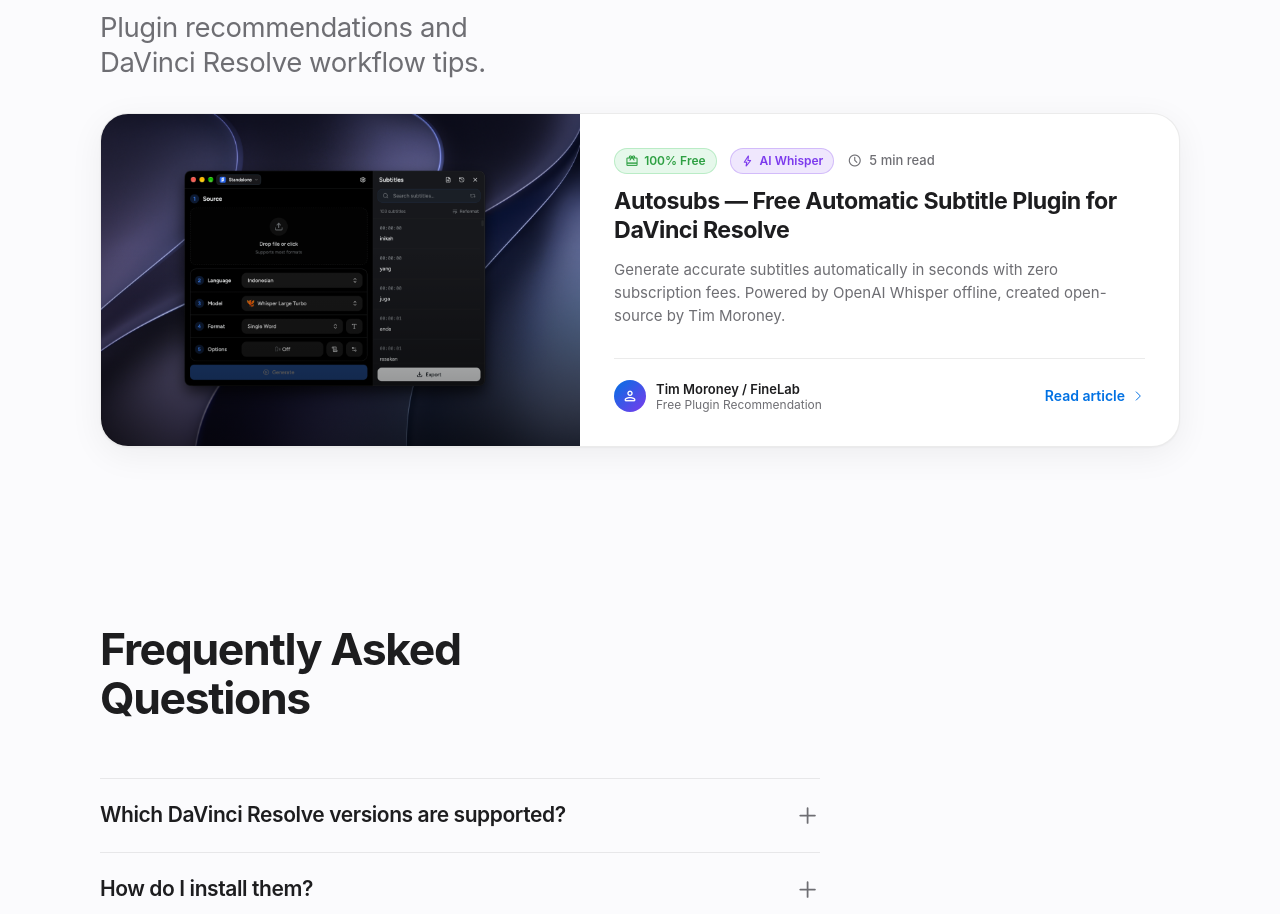
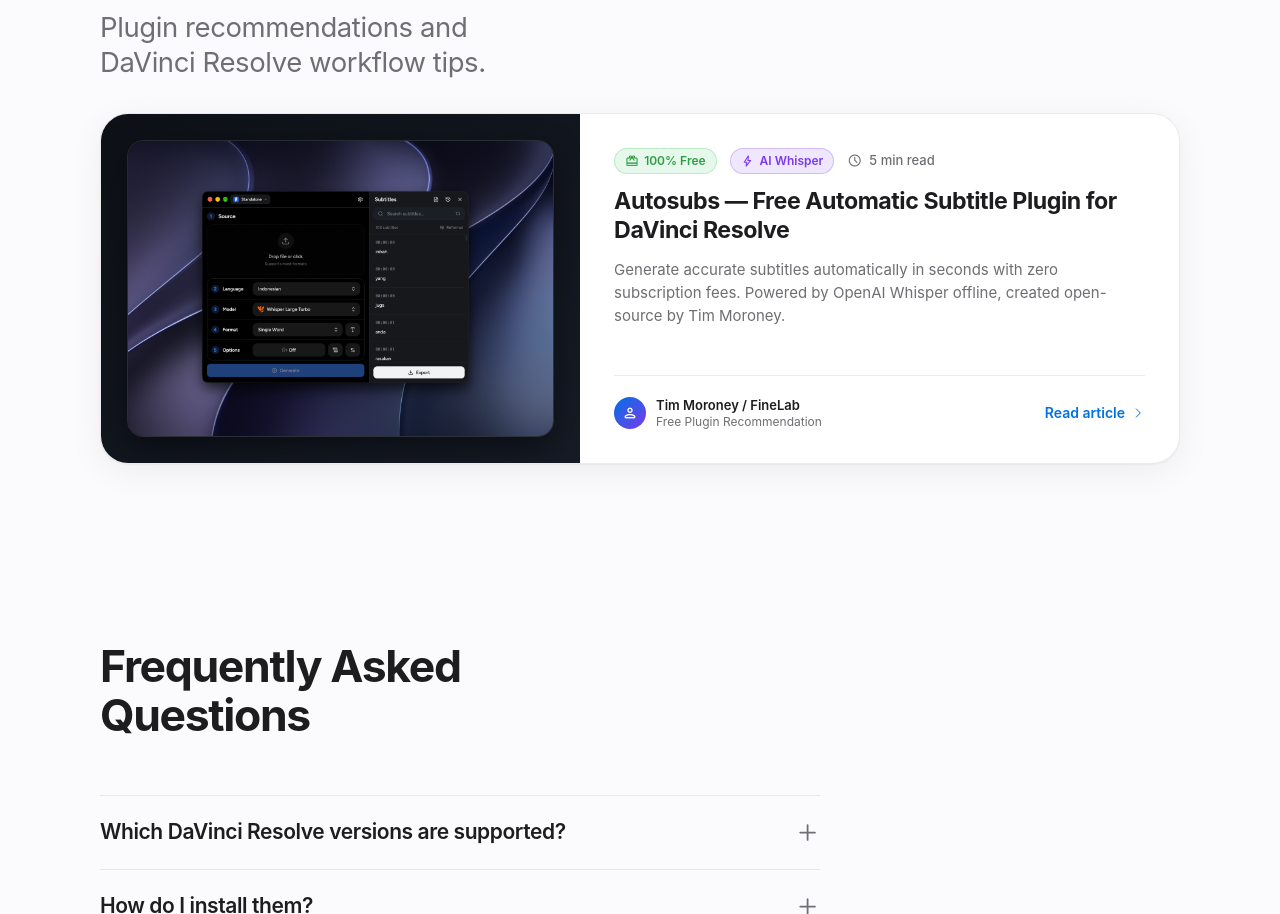
Before and after one commit to farisalarkan03/finelab, a plain HTML site: page index.html in a window 1280 px wide. Shown: the part 1390-2304 px from the top of the page. Drawn offline with nearby package versions, Linux system fonts and the light colour scheme.

Commit message:
style: refine blog card image with frame padding, rounded corners, and contain fit

```diff
--- a/index.html
+++ b/index.html
@@ -1593,29 +1593,32 @@
         .blog-card-visual {
             position: relative;
             overflow: hidden;
-            min-height: 260px;
-            background: #0d1117;
+            background: linear-gradient(145deg, #0d1117 0%, #161b26 100%);
+            display: flex;
+            align-items: center;
+            justify-content: center;
+            padding: clamp(16px, 3.5vw, 26px);
         }
 
         .blog-card-visual img {
             width: 100%;
-            height: 100%;
-            min-height: 260px;
-            object-fit: cover;
-            object-position: top left;
+            height: auto;
+            max-height: 300px;
+            object-fit: contain;
+            border-radius: 16px;
             display: block;
-            transition: transform .5s cubic-bezier(.16,1,.3,1);
+            border: 1px solid rgba(255, 255, 255, 0.1);
+            box-shadow: 0 12px 32px rgba(0, 0, 0, 0.45);
+            transition: transform .45s cubic-bezier(.16, 1, .3, 1), box-shadow .45s ease;
         }
 
         .blog-card:hover .blog-card-visual img {
-            transform: scale(1.04);
+            transform: scale(1.03);
+            box-shadow: 0 18px 44px rgba(0, 0, 0, 0.6);
         }
 
         .blog-visual-overlay {
-            position: absolute;
-            inset: 0;
-            background: linear-gradient(to bottom, transparent 40%, rgba(0,0,0,.55) 100%);
-            pointer-events: none;
+            display: none;
         }
 
         .blog-card-body {
```
